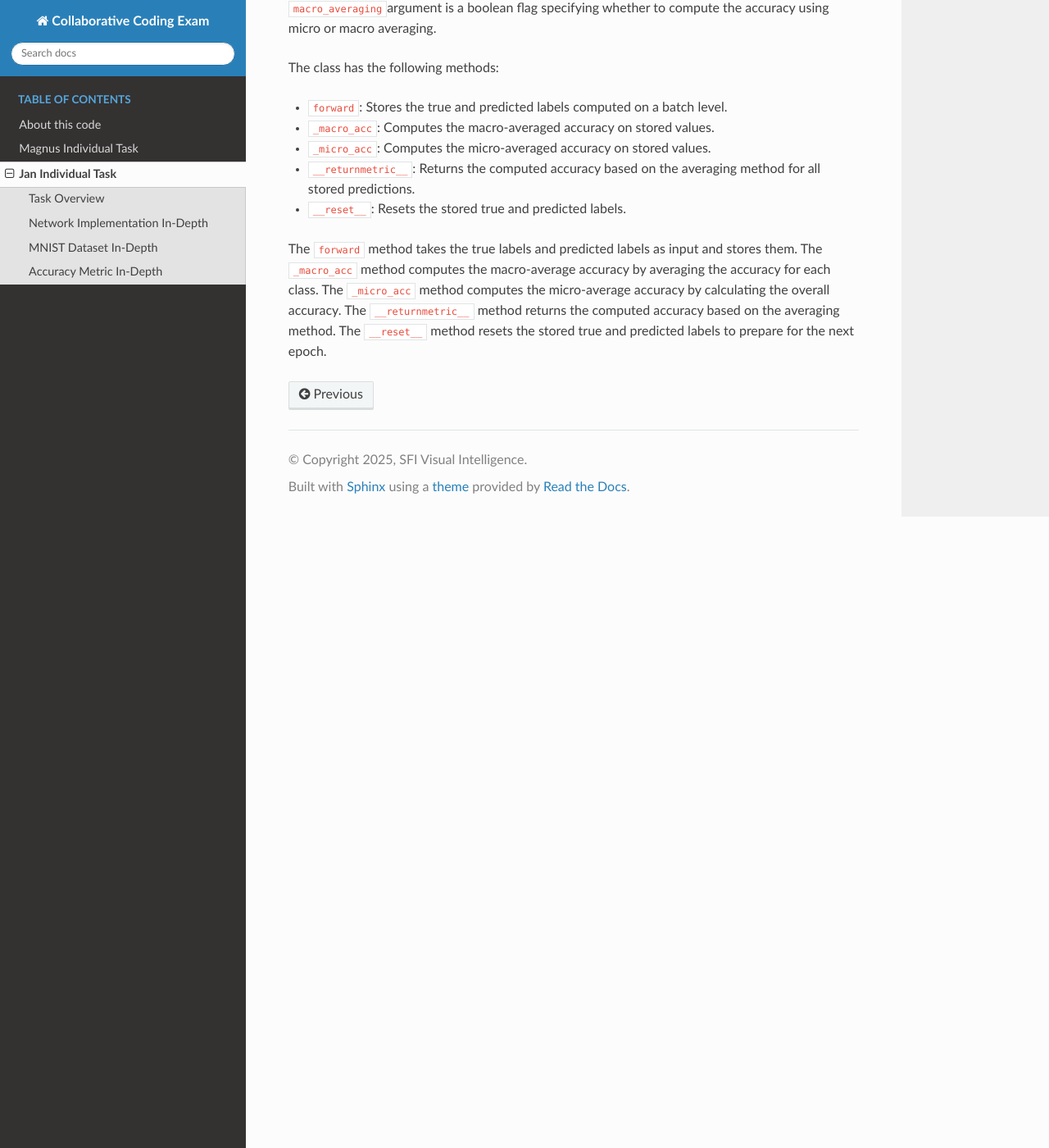
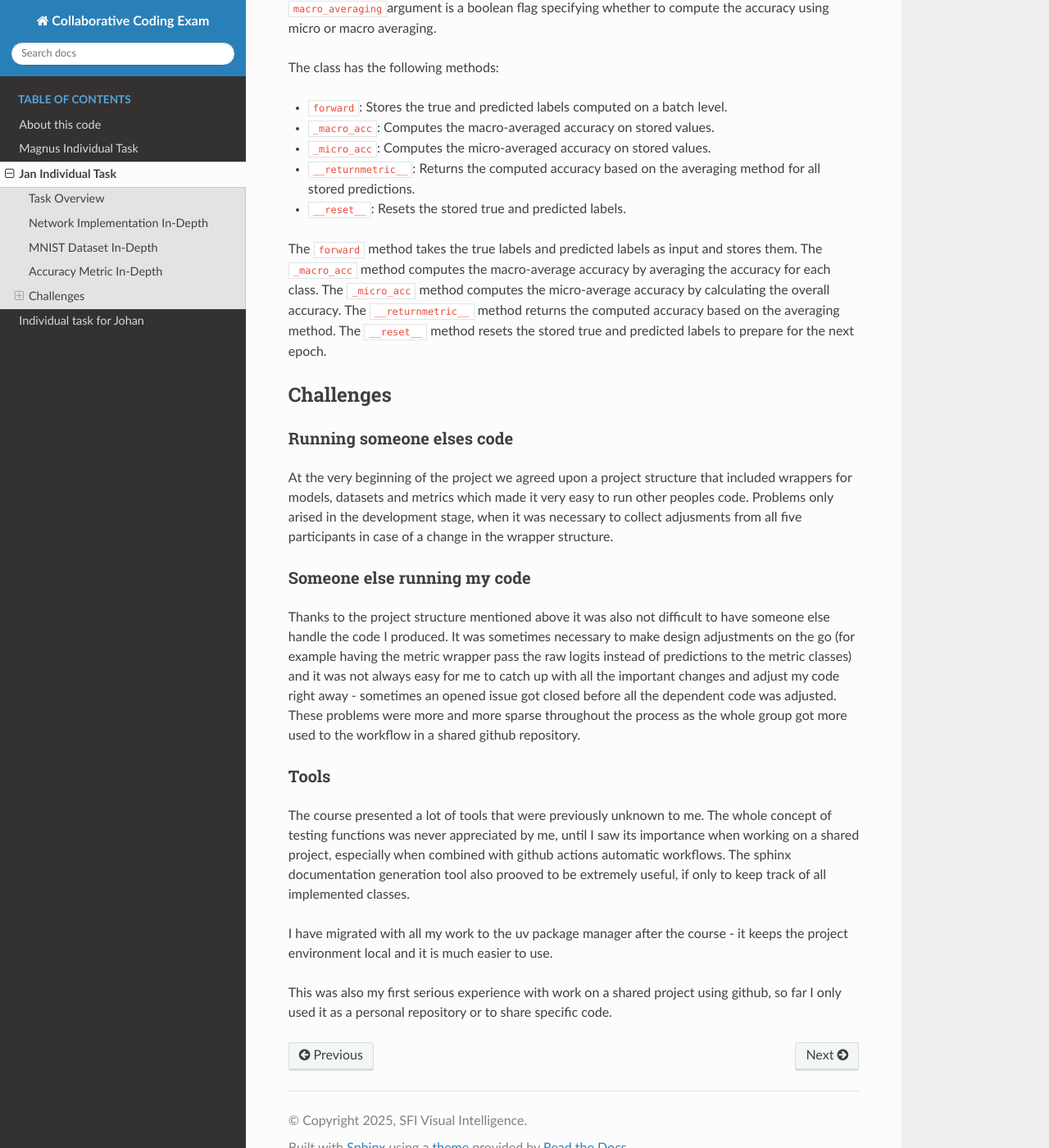
Before and after one commit to SFI-Visual-Intelligence/Collaborative-Coding-Exam, a Sphinx documentation site: the page built from doc/Jan_page.md, in a window 1280 px wide and 1400 px high, scrolled down 1948 px. Shown: the whole window at 82% size. Built offline with Sphinx 7.4.7 and the Read the Docs theme 3.1.0, drawn with Linux system fonts in a browser that asks for light colours.

Commit message:
added to readme, documentation

```diff
--- a/doc/Jan_page.md
+++ b/doc/Jan_page.md
@@ -52,3 +52,20 @@ The class has the following methods:
 * `__reset__`: Resets the stored true and predicted labels.
 
 The `forward` method takes the true labels and predicted labels as input and stores them. The `_macro_acc` method computes the macro-average accuracy by averaging the accuracy for each class. The `_micro_acc` method computes the micro-average accuracy by calculating the overall accuracy. The `__returnmetric__` method returns the computed accuracy based on the averaging method. The `__reset__` method resets the stored true and predicted labels to prepare for the next epoch.
+
+## Challenges
+### Running someone elses code
+
+At the very beginning of the project we agreed upon a project structure that included wrappers for models, datasets and metrics which made it very easy to run other peoples code. Problems only arised in the development stage, when it was necessary to collect adjusments from all five participants in case of a change in the wrapper structure.
+
+### Someone else running my code
+
+Thanks to the project structure mentioned above it was also not difficult to have someone else handle the code I produced. It was sometimes necessary to make design adjustments on the go (for example having the metric wrapper pass the raw logits instead of predictions to the metric classes) and it was not always easy for me to catch up with all the important changes and adjust my code right away - sometimes an opened issue got closed before all the dependent code was adjusted. These problems were more and more sparse throughout the process as the whole group got more used to the workflow in a shared github repository.
+
+### Tools
+
+The course presented a lot of tools that were previously unknown to me. The whole concept of testing functions was never appreciated by me, until I saw its importance when working on a shared project, especially when combined with github actions automatic workflows. The sphinx documentation generation tool also prooved to be extremely useful, if only to keep track of all implemented classes.
+
+I have migrated with all my work to the uv package manager after the course - it keeps the project environment local and it is much easier to use.
+
+This was also my first serious experience with work on a shared project using github, so far I only used it as a personal repository or to share specific code.
```
Also changed, not shown: README.md (+13 -0 lines), doc/index.md (+1 -0 lines).
